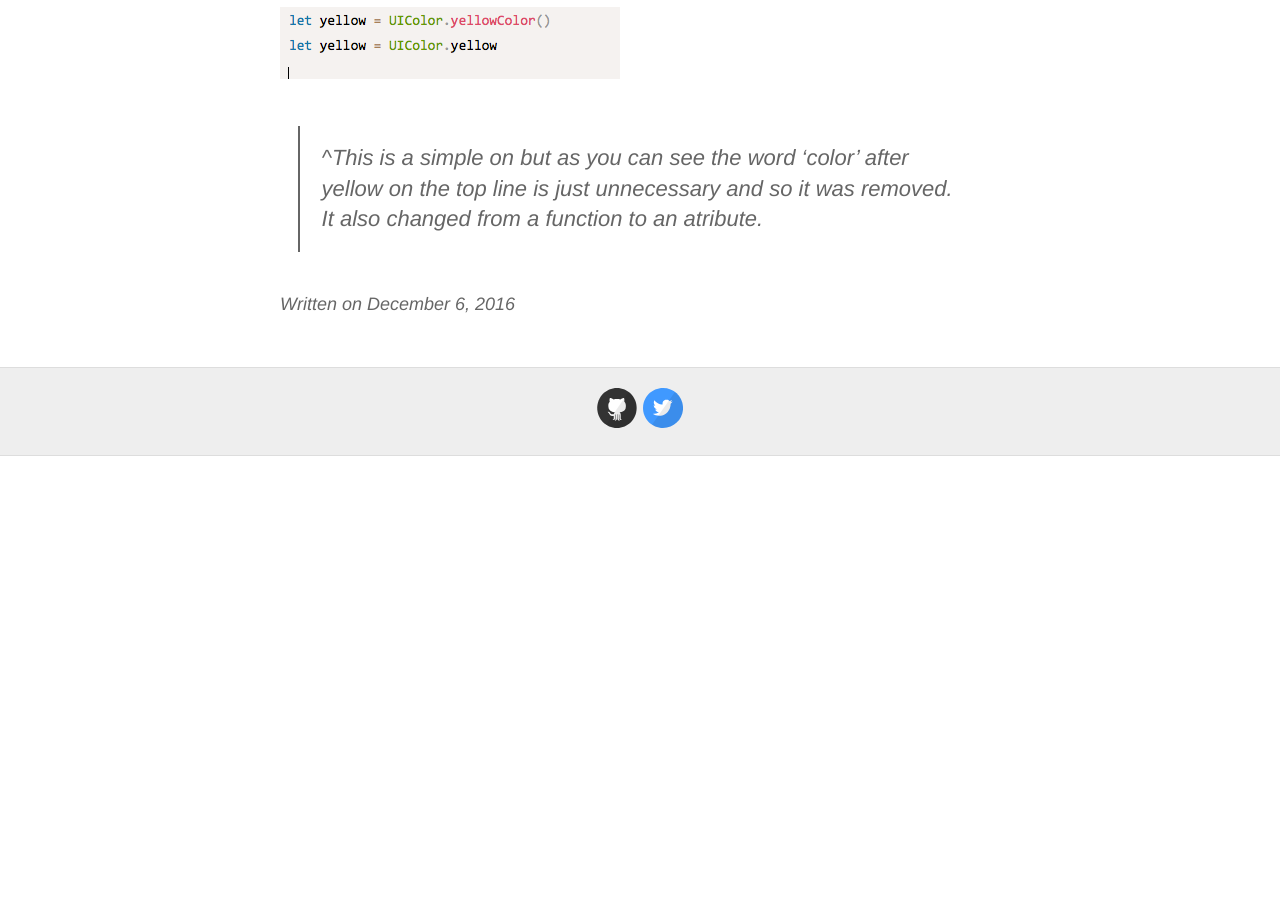
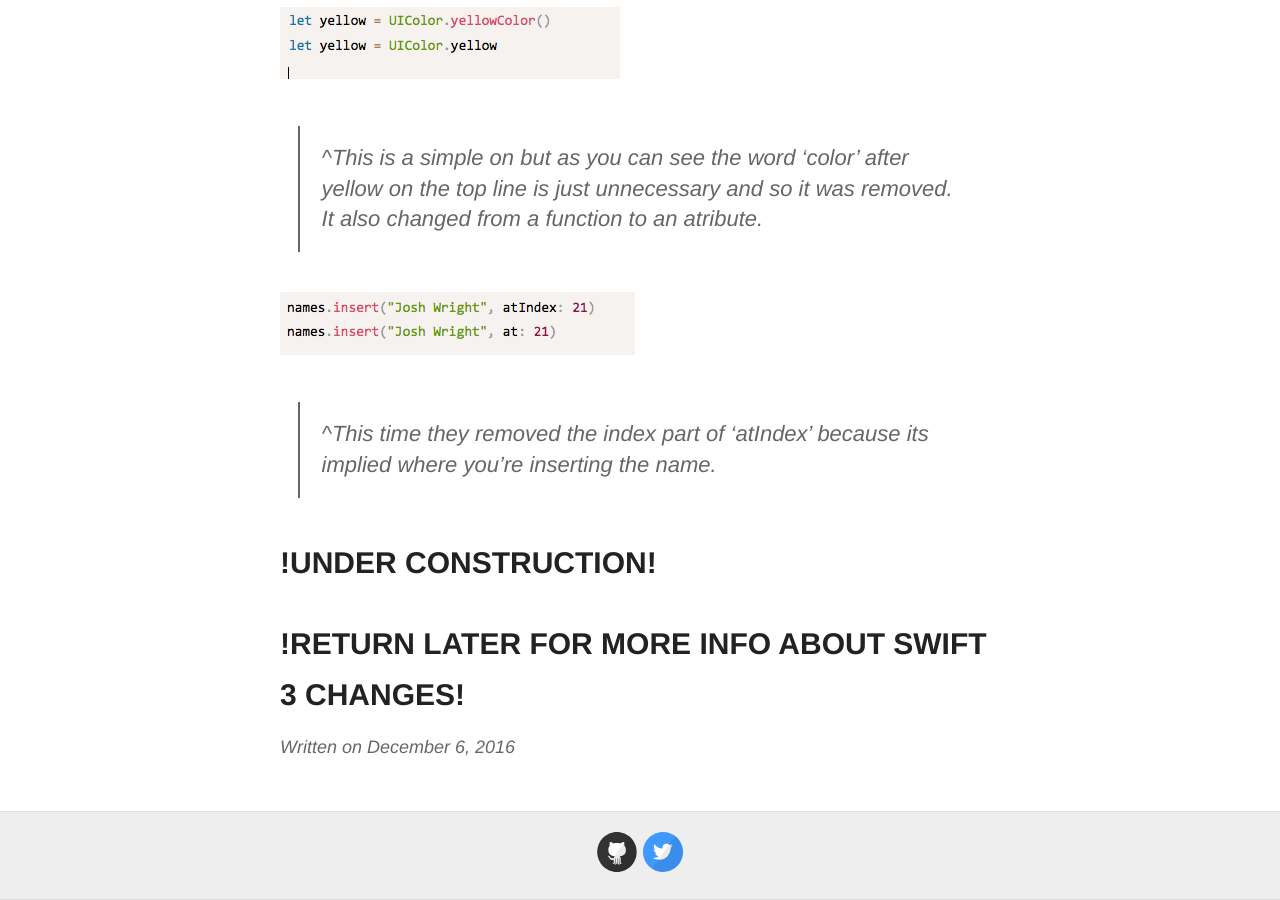
Before and after one commit to JoshTWright/devBlog, a Jekyll site: the page built from _posts/2016-12-6-swift3.md, in a window 1280 px wide and 900 px high, scrolled down 1519 px. Built offline with Jekyll 4.4.1, drawn with Linux system fonts in a browser that asks for light colours; before the commit the page ends 1975 px from its top, so only the background shows below that.

Commit message:
Update 2016-12-6-swift3.md

```diff
--- a/_posts/2016-12-6-swift3.md
+++ b/_posts/2016-12-6-swift3.md
@@ -28,3 +28,12 @@ For all examples below the top line of code is swift 2.2 and the bottom line of
  ![_config.yml]({{ site.baseurl }}/images/s4.png)
 
 >^This is a simple on but as you can see the word 'color' after yellow on the top line is just unnecessary and so it was removed. It also changed from a function to an atribute.
+
+![_config.yml]({{ site.baseurl }}/images/s5.png)
+
+>^This time they removed the index part of 'atIndex' because its implied where you're inserting the name.
+
+
+
+# !UNDER CONSTRUCTION!
+# !RETURN LATER FOR MORE INFO ABOUT SWIFT 3 CHANGES!
```
